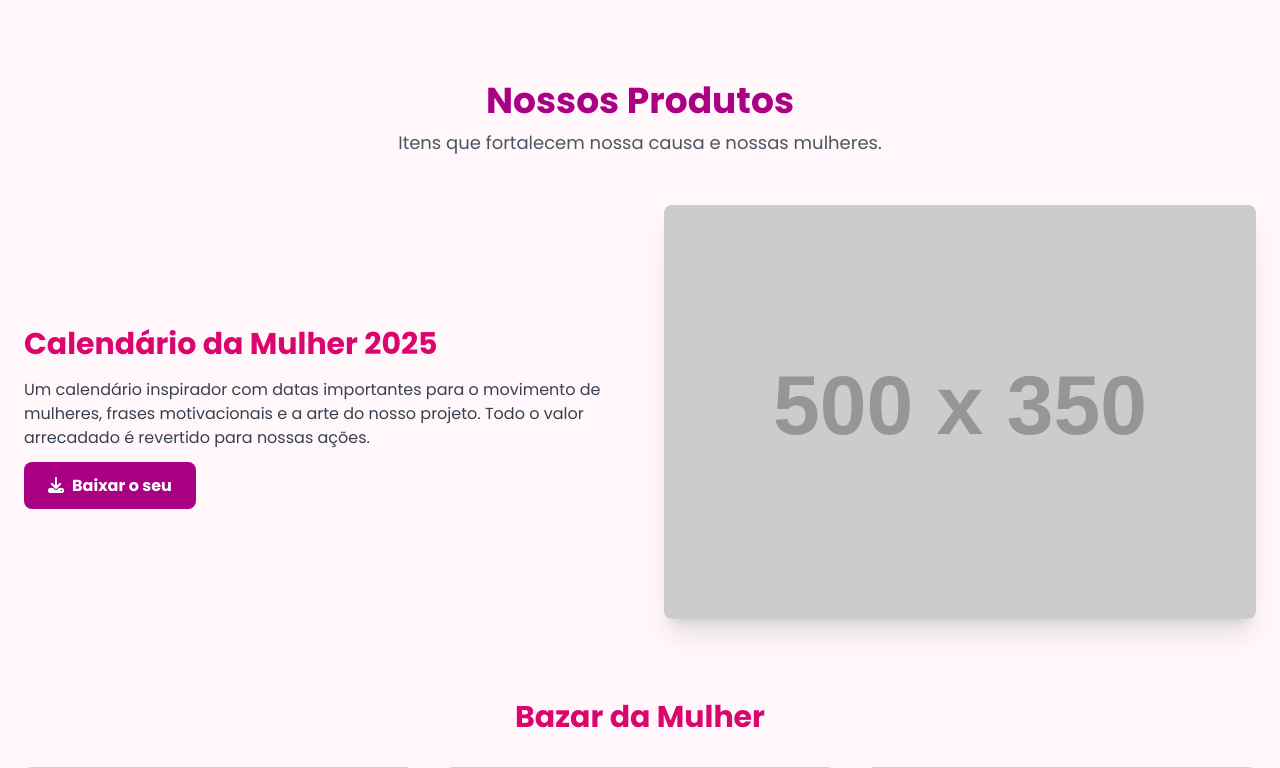
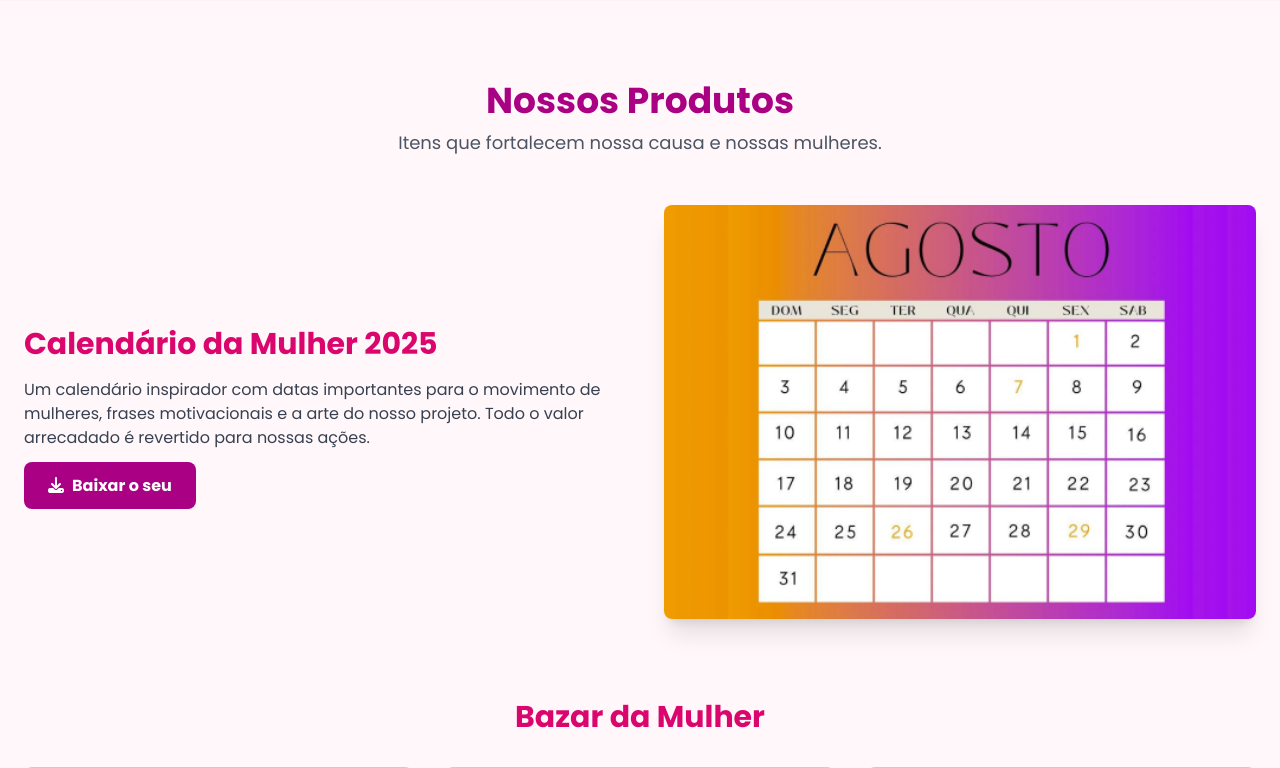
Before and after one commit to fryancisco/sigaemfrentemulher, a PHP site: page / in a window 1280 px wide. Shown: the part 2071-2839 px from the top of the page. Run offline with PHP 8.4, Linux system fonts and the light colour scheme; grey boxes labelled with a size stand in for pictures from a placeholder-image service; some libraries are stand-ins or nearby versions.

Commit message:
update new

```diff
--- a/produtos.php
+++ b/produtos.php
@@ -16,7 +16,7 @@
                 </a>
             </div>
             <div>
-                <img src="https://placehold.co/500x350/fb6969/ffffff?text=Calendário+2025" alt="Imagem do Calendário da Mulher 2025" class="rounded-lg shadow-xl w-full">
+                <img src="anexos/8.png" alt="Imagem do Calendário da Mulher 2025" class="rounded-lg shadow-xl w-full">
             </div>
         </div>
         <div class="mt-20">
```
Also changed, not shown: anexos/8.png (added).
